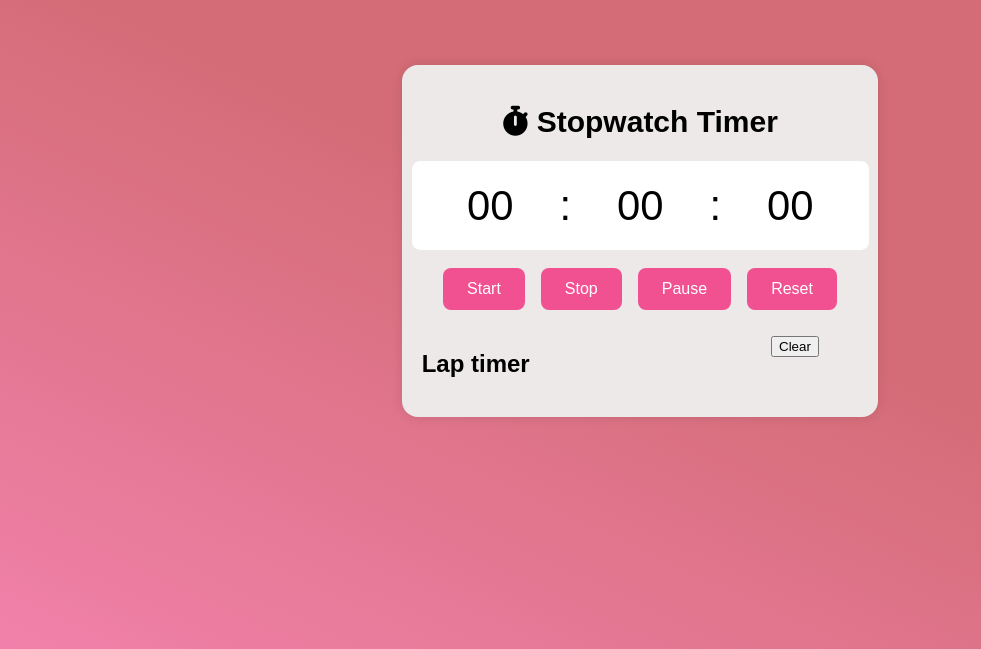
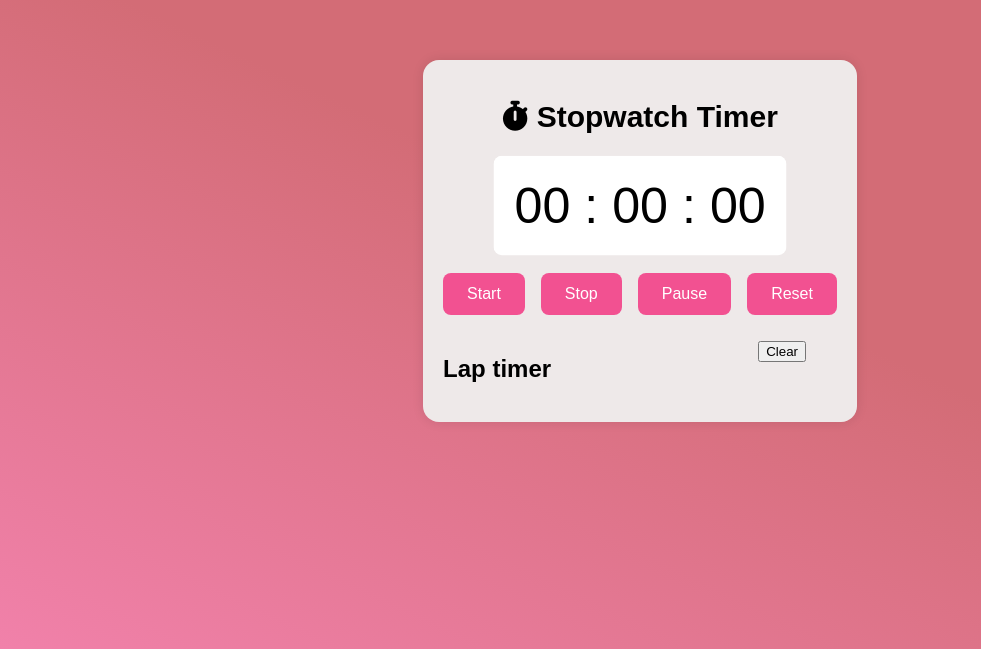
Before and after one commit to rkowusu17/mini-projects, a website: page stopwatch/index.html in a window 1280 px wide. Shown: the part 167-816 px from the top of the page, without its empty margins (0-981 px from the left). Drawn offline with Linux system fonts and the light colour scheme.

Commit message:
some styles

```diff
--- a/stopwatch/style.css
+++ b/stopwatch/style.css
@@ -30,7 +30,7 @@ body {
 }
 
 .timer {
-  font-size: 40px;
+  font-size: 3rem;
   background-color: #fff;
   padding: 20px;
   border-radius: 8px;
@@ -49,7 +49,7 @@ body {
 }
 
 .timer span {
-  width: 110px;
+  width: minmax(110px, 4rem);
   display: inline-block;
   text-align: center;
 }
```
